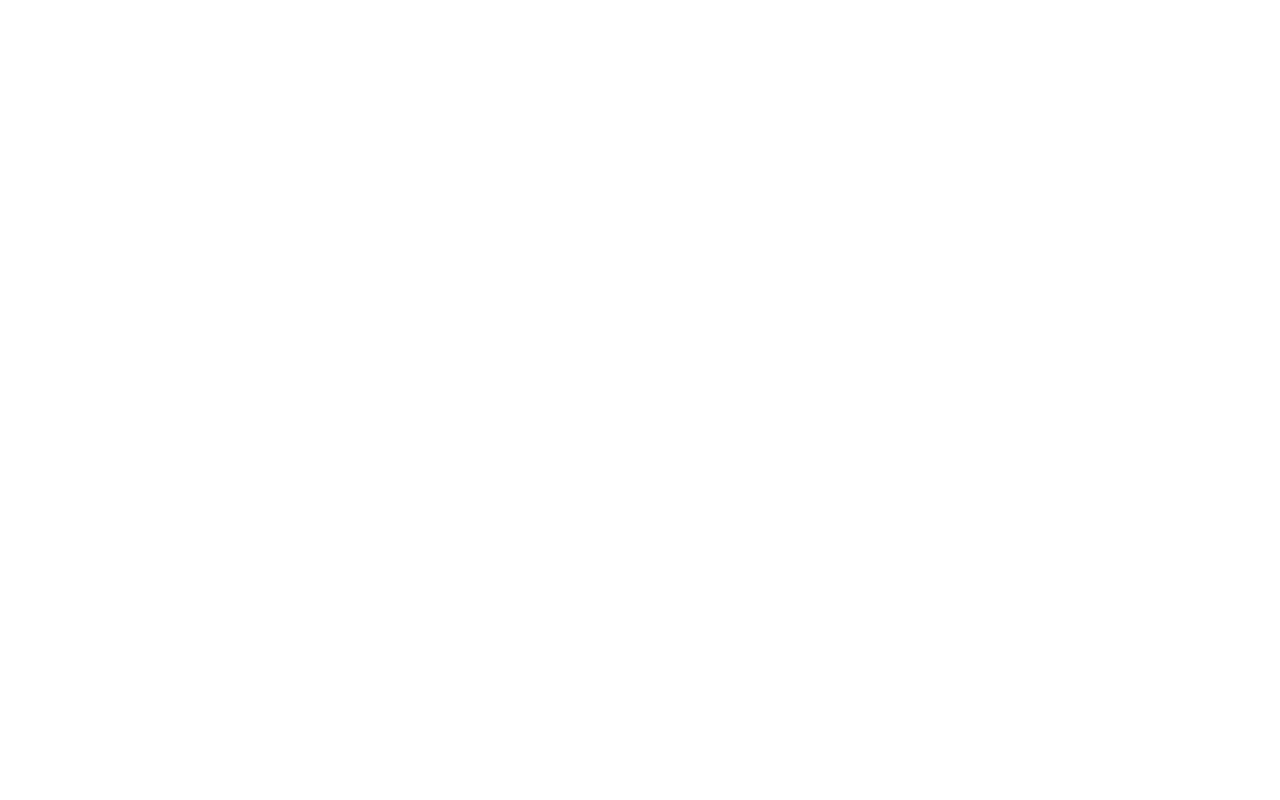
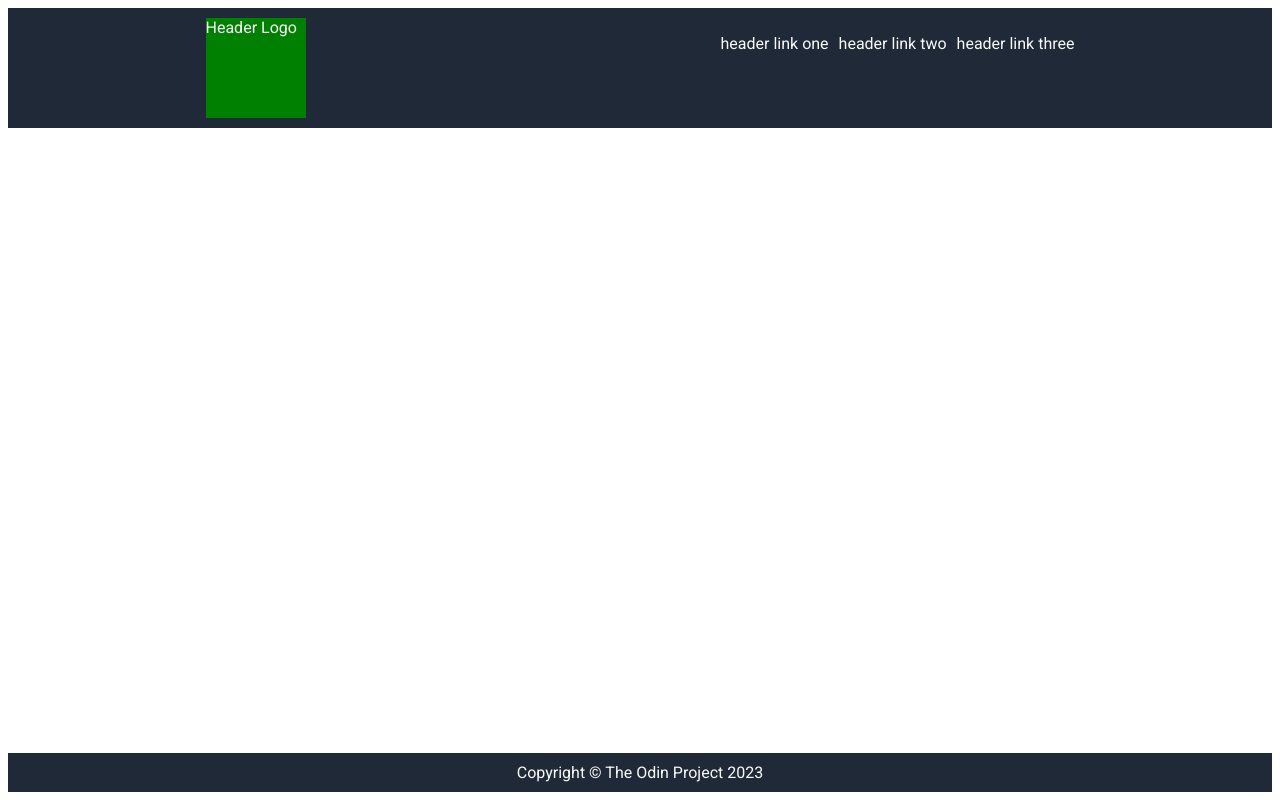
Before and after one commit to MilindShekhawat/landing-page, a plain HTML site: page index.html in a window 1280 px wide. Drawn offline with Linux system fonts and the light colour scheme.

Commit message:
Added header and footer along with their styles.

```diff
--- a/index.html
+++ b/index.html
@@ -4,16 +4,37 @@
     <meta charset="UTF-8">
     <meta name="viewport" content="width=device-width, initial-scale=1.0">
     <title>Landing-Page</title>
+    <link href="https://fonts.googleapis.com/css2?family=Roboto&display=swap" rel="stylesheet">
+    <link rel="stylesheet" href="styles.css">
 </head>
 <body>
     <div class="header">
+        <div class="header-logo">Header Logo</div>
+        <ul class ='nav-links'>
+            <li><a href="">header link one</a></li>
+            <li><a href="">header link two</a></li>
+            <li><a href="">header link three</a></li>
+        </ul>
+    </div>
+    <div class="container-1">
+        <div class="sign-up">
+
+        </div>
+        <div class="image">
+
+        </div>
+    </div>
+    <div class="container-2">
 
     </div>
-    <div class="container">
+    <div class="container-3">
+
+    </div>
+    <div class="container-4">
 
     </div>
     <div class ="footer">
-
+        Copyright © The Odin Project 2023
     </div>
 </body>
 </html>
--- a/styles.css
+++ b/styles.css
@@ -0,0 +1,36 @@
+* {
+    borer: 2px solid yellow;
+    font-family: 'Roboto', sans-serif;
+
+}
+html, body {
+    display: flex;
+    height: 100%;
+    flex-direction: column;
+    justify-content: space-between;
+}
+
+.header, .footer {
+    display: flex;
+    padding: 10px;
+    justify-content: space-around;
+    background: #1f2937;
+    color: #f9faf8;
+}
+
+.nav-links {
+    display: flex;
+    gap: 10px;
+    list-style: none;
+}
+
+a {
+    color: #f9faf8;
+    text-decoration: none;
+}
+
+.header-logo {
+    height: 100px;
+    width: 100px;
+    background-color: green;
+}
```
